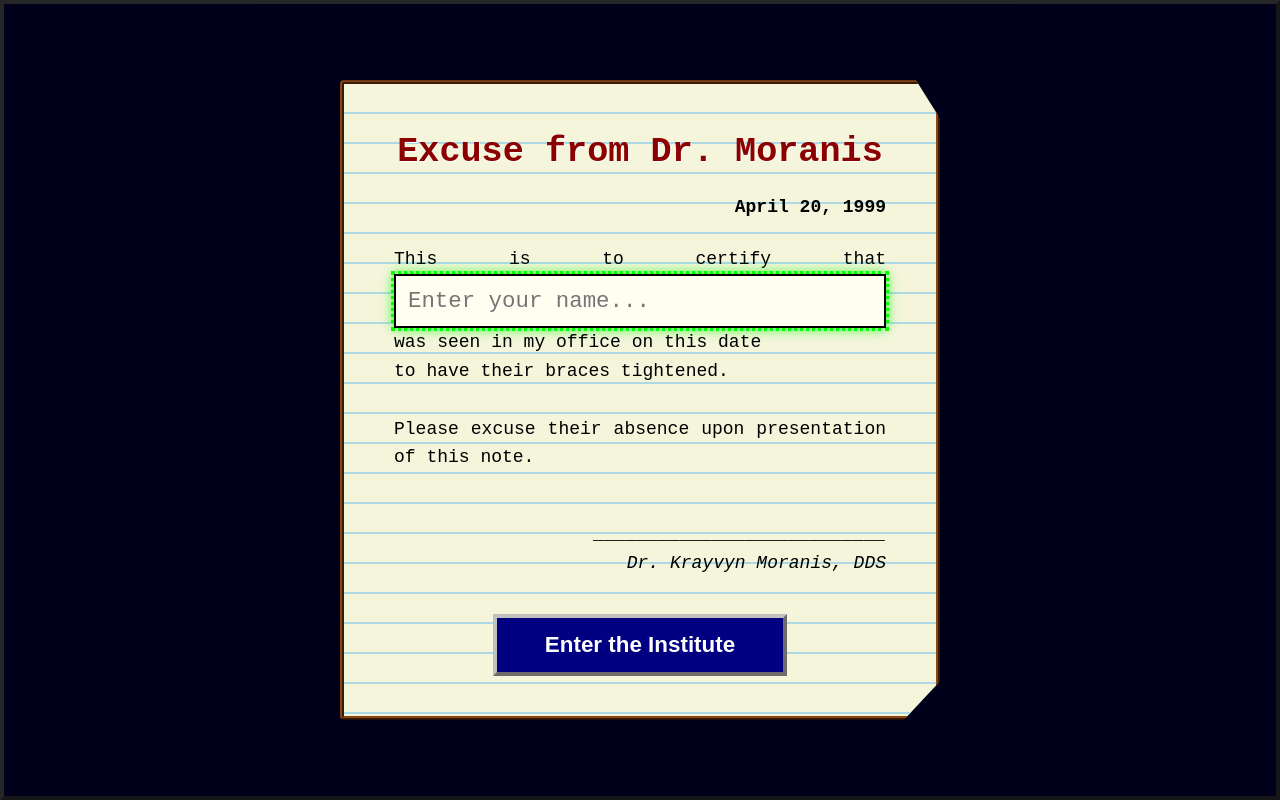
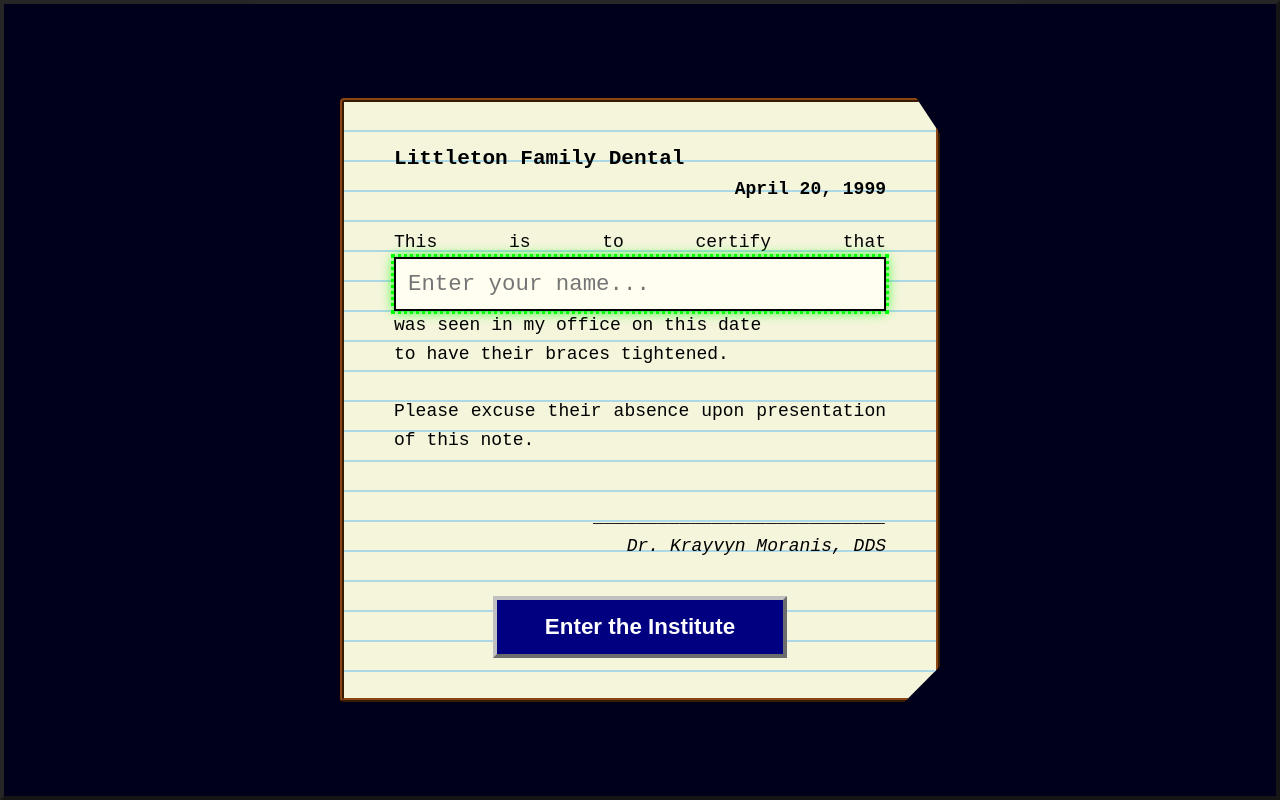
Before and after one commit to revolution-of-the-dispossessed/Columbine, a plain HTML site: page docs/index.html in a window 1280 px wide. Drawn offline with Linux system fonts and the light colour scheme.

Commit message:
Update index.html

```diff
--- a/docs/index.html
+++ b/docs/index.html
@@ -33,7 +33,7 @@
   <!-- Name entry modal (notebook paper popup) -->
   <div id="name-modal" class="modal">
   <div class="notebook-paper">
-      <h2 id="modal-title">Excuse from Dr. Moranis</h2>
+      <h3 id="modal-title">Littleton Family Dental</h3>
       <p class="date">April 20, 1999</p>
 
       <form id="name-form">
```
